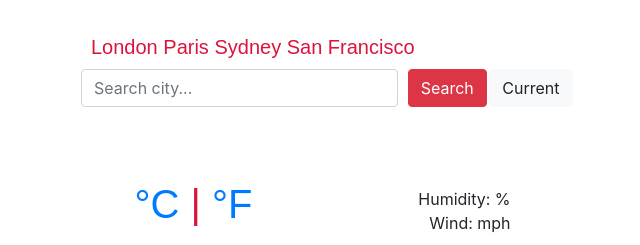
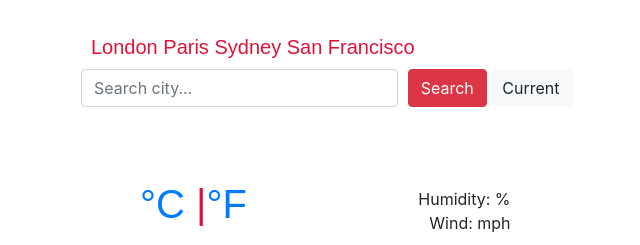
Before and after one commit to staceyk1234/my-weather-app, a plain HTML site: page index.html in a window 1280 px wide. Shown: the top 245 px of the page, 319-959 px from the left. Drawn offline with nearby package versions, Linux system fonts and the light colour scheme; no server answers.

Commit message:
Revert "Update index.html"
This reverts commit b094ae4c4c17858247665bf086d1faff094c28b4.

```diff
--- a/index.html
+++ b/index.html
@@ -36,11 +36,13 @@
                     <span class="city" id="current-city"></span>
                     </span>
                     <br>
-<!-- Changes -->
-<span id="temp"></span>
-<span class="units"><a href="#" id="celsius-link" class="active">°C</a> |
-    <a href="#" id="fahrenheit-link">°F</a></span>
 
+                    <span id="temp"></span>
+                    <a href="#" id="celsius">°C</a> |<a href="#" id="farenheit">°F</a>
+
+
+                    </span>
+                    </span>
                 </h2>
                 <svg width="5em" height="5em" viewBox="0 0 16 16" class="bi bi-cloud" fill="currentColor"
                     xmlns="http://www.w3.org/2000/svg">
```
